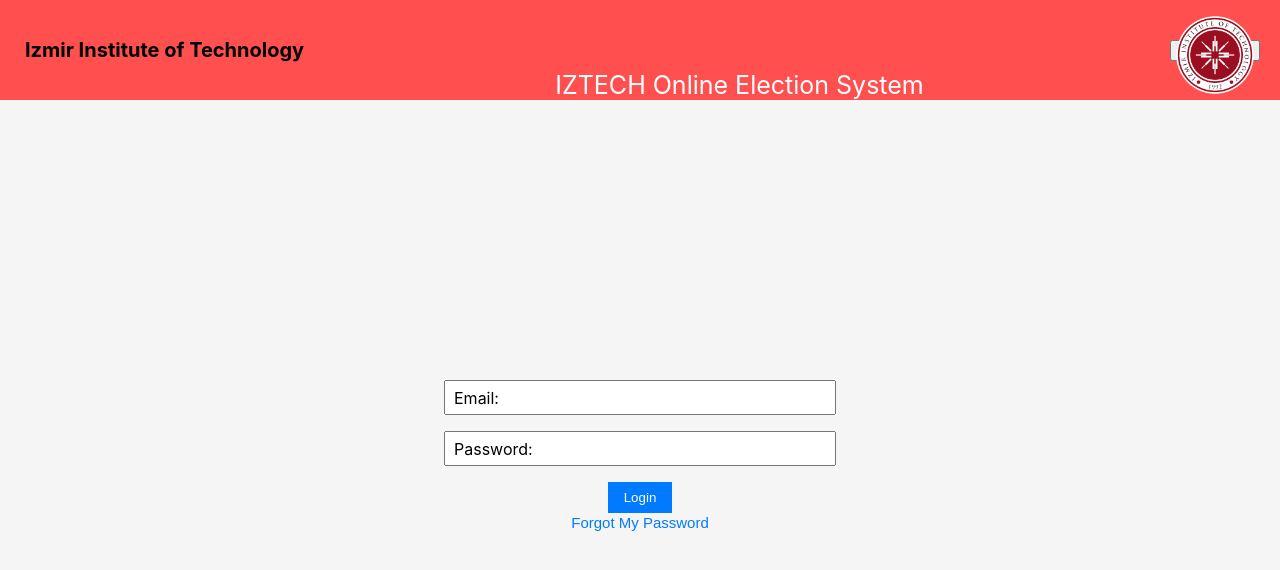
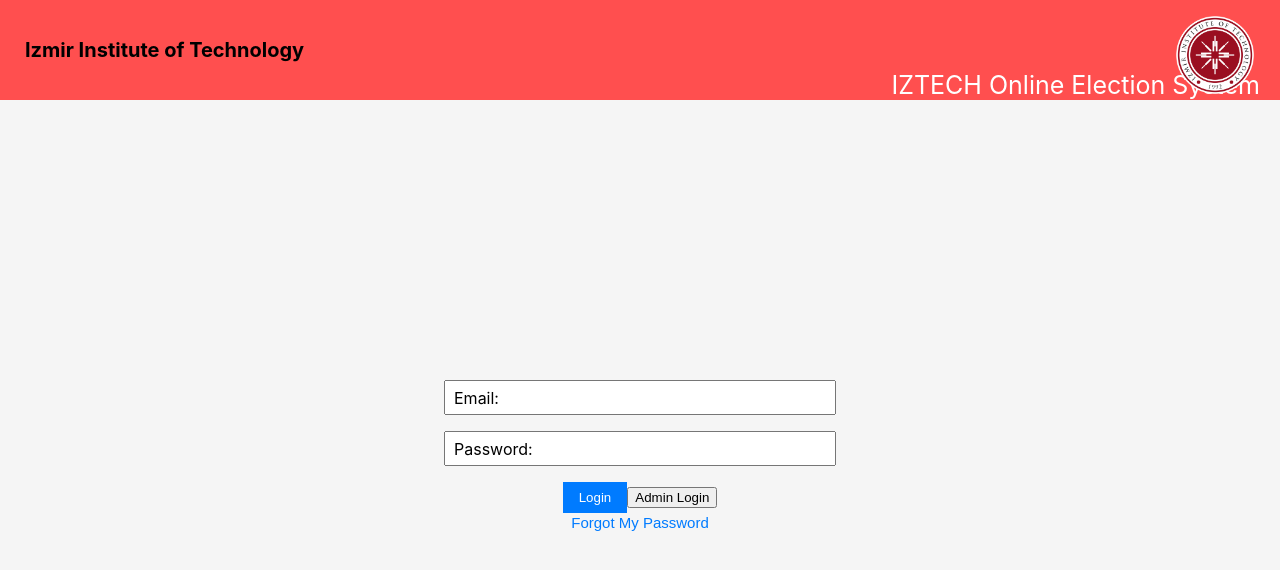
Before and after one commit to rumutaydin/ioes, a React (Create React App) app in the folder ioes/ioes/: page / in a window 1280 px wide. Shown: the top 570 px of the page. Built offline with nearby package versions, Linux system fonts and the light colour scheme.

Commit message:
Update StudentLogin.js
admin login butonu gözükür oldu

```diff
--- a/ioes/ioes/src/components/screens/StudentLogin.js
+++ b/ioes/ioes/src/components/screens/StudentLogin.js
@@ -60,7 +60,6 @@
           <h2 className="header-title">Izmir Institute of Technology</h2>
         </div>
         <p className="system-text">IZTECH Online Election System</p>
-        <button className='admin-log-button' onClick={handleAdminLogin}>Admin Login</button>
       </header>
       <div className="container">
       {errorMessage && <p>{errorMessage}</p>}
@@ -81,9 +80,12 @@
             />
             <label className={password ? "hidden-label" : ""}>Password:</label>
           </div>
-          <button type="submit" className="submit-button">
-            Login
-          </button>
+          <div className="button-group">
+            <button type="submit" className="submit-button">
+              Login
+            </button>
+            <button onClick={handleAdminLogin}>Admin Login</button>
+          </div>
           <button onClick={handleForgotPassword} className="forgot-password-button">
             Forgot My Password
           </button>
```
